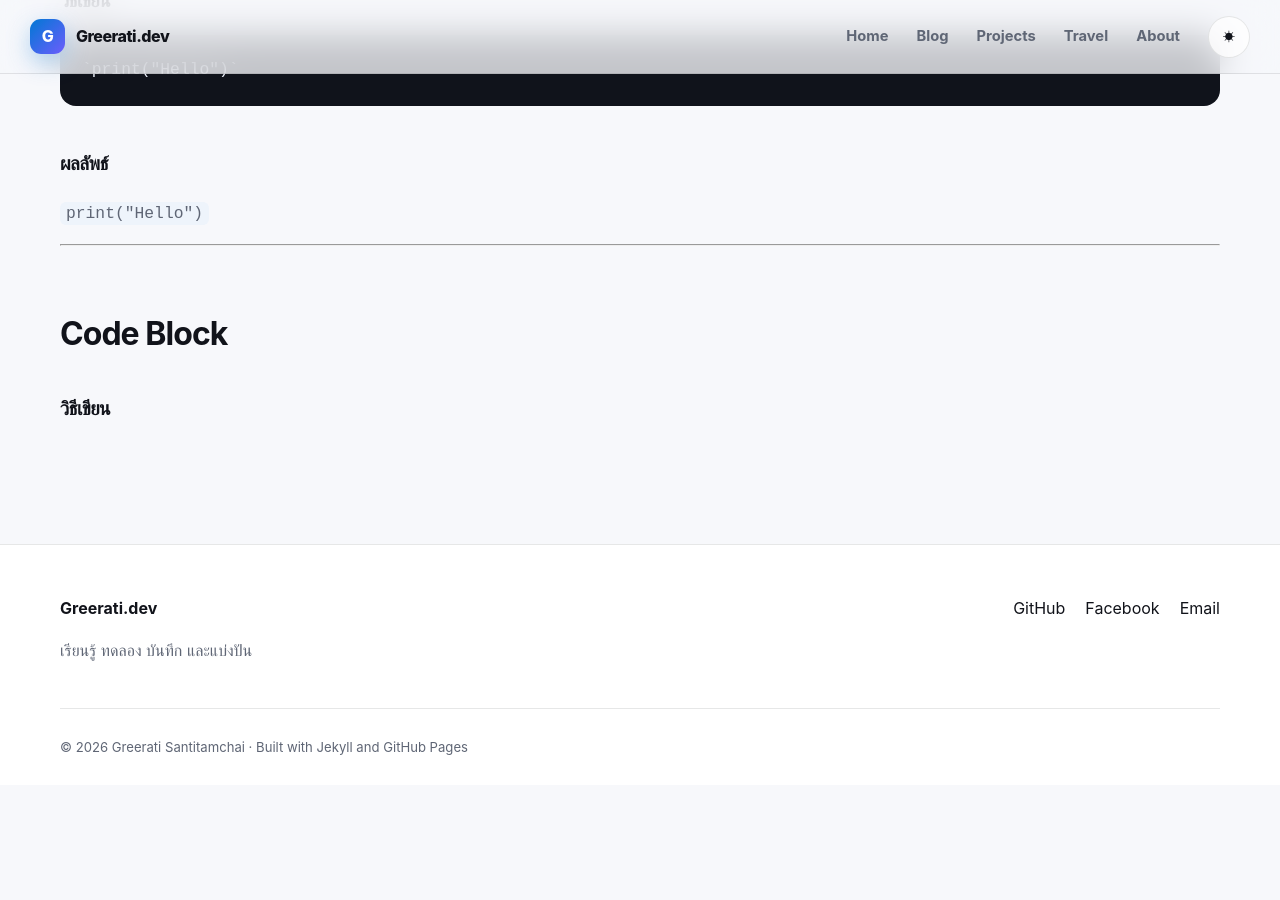
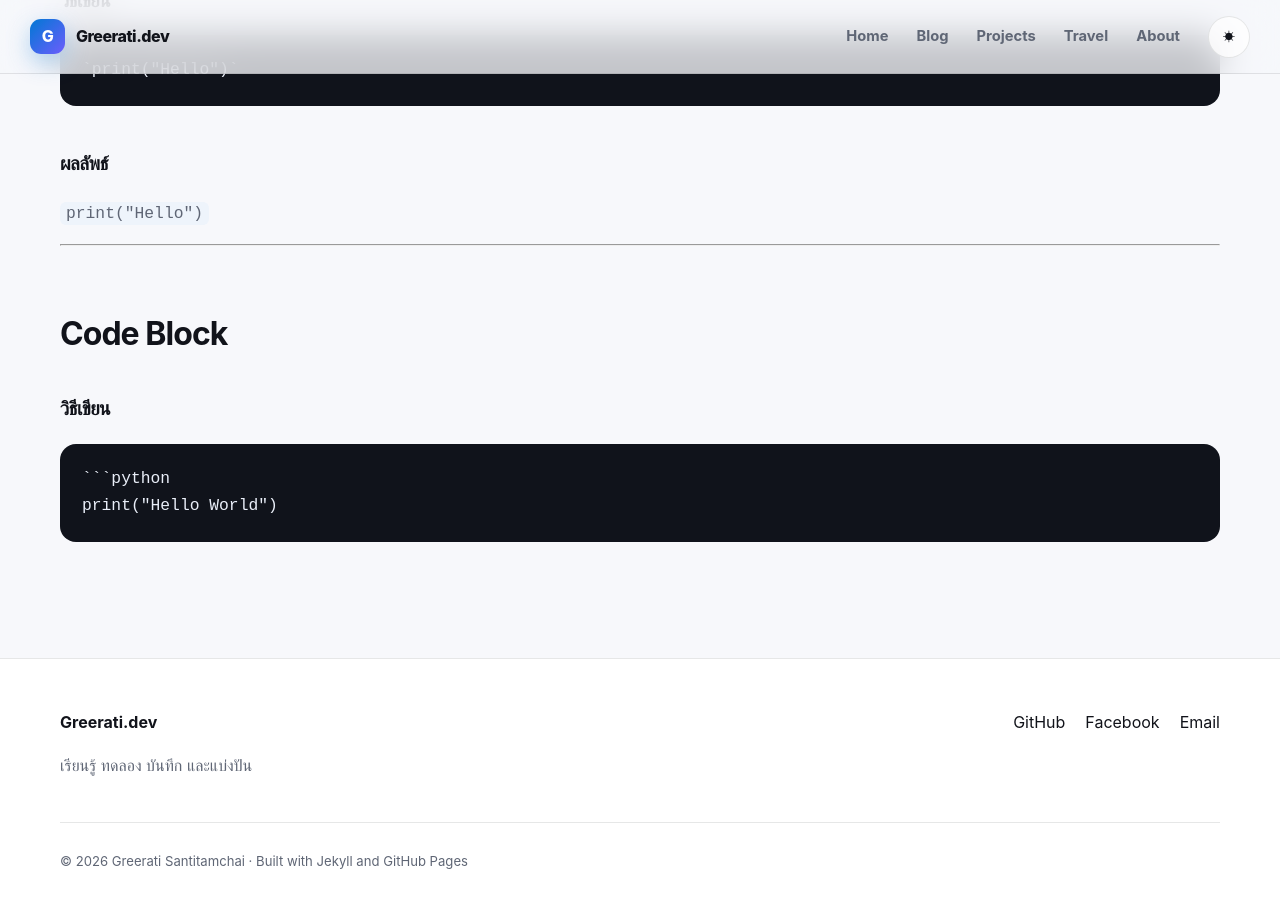
Before and after one commit to kakratua/kakratua.github.io, a Jekyll site: the page built from _projects/Markdown_Manual.md, in a window 1280 px wide and 900 px high, scrolled down 5562 px. Built offline with Jekyll 4.4.1, drawn with Linux system fonts in a browser that asks for light colours; before the commit the page ends 6347 px from its top, so only the background shows below that.

Commit message:
Update Markdown_Manual.md

`````diff
--- a/_projects/Markdown_Manual.md
+++ b/_projects/Markdown_Manual.md
@@ -4,7 +4,6 @@ description: คู่มือสำหรับการเขียน markdo
 tech: [HTML, Markdown, command]
 date: 2026-08-13
 ---
-
 
 # Markdown Cheat Sheet
 
@@ -185,3 +184,8 @@ date: 2026-08-13
 ## Code Block
 
 ### วิธีเขียน
+
+````markdown
+```python
+print("Hello World")
+```
`````
